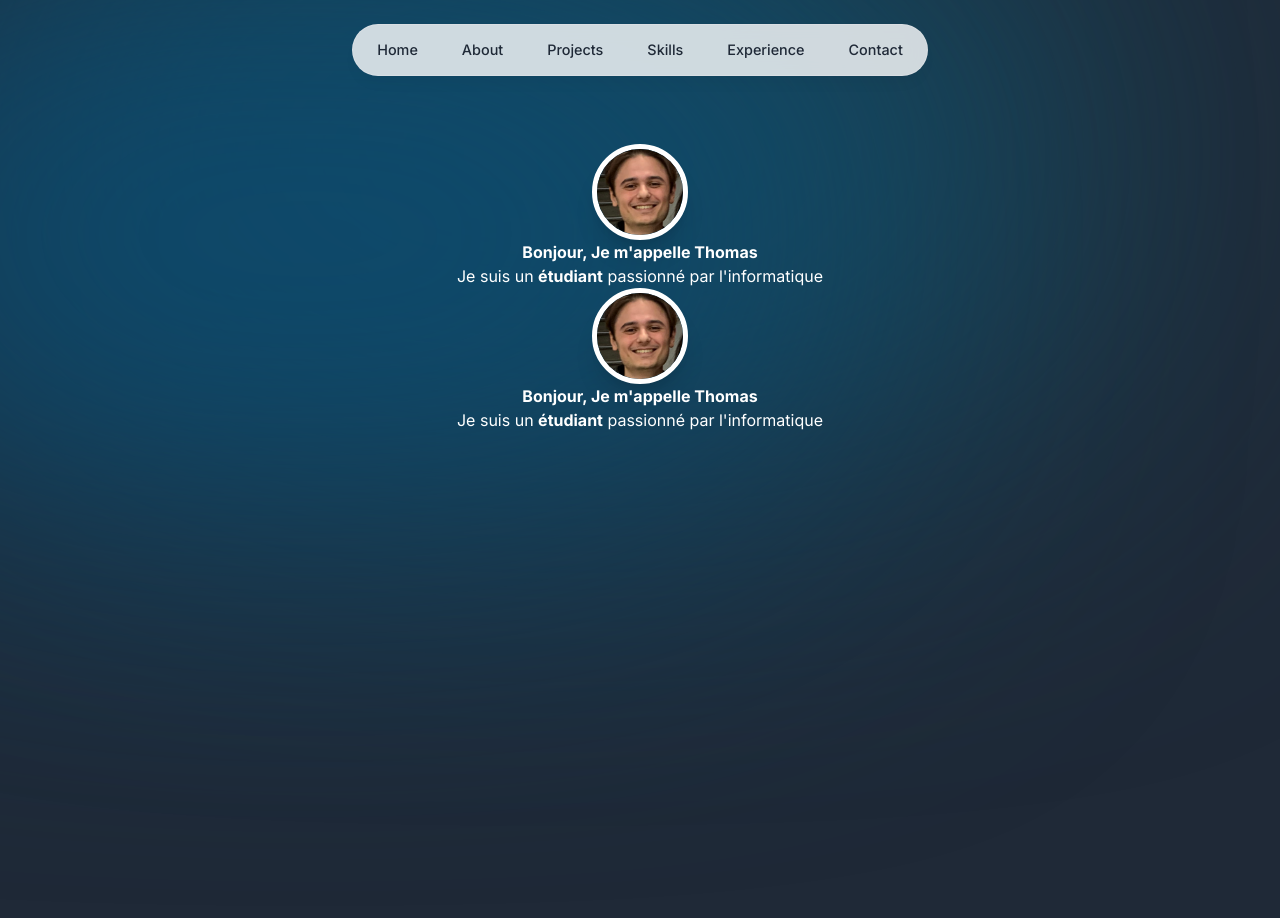
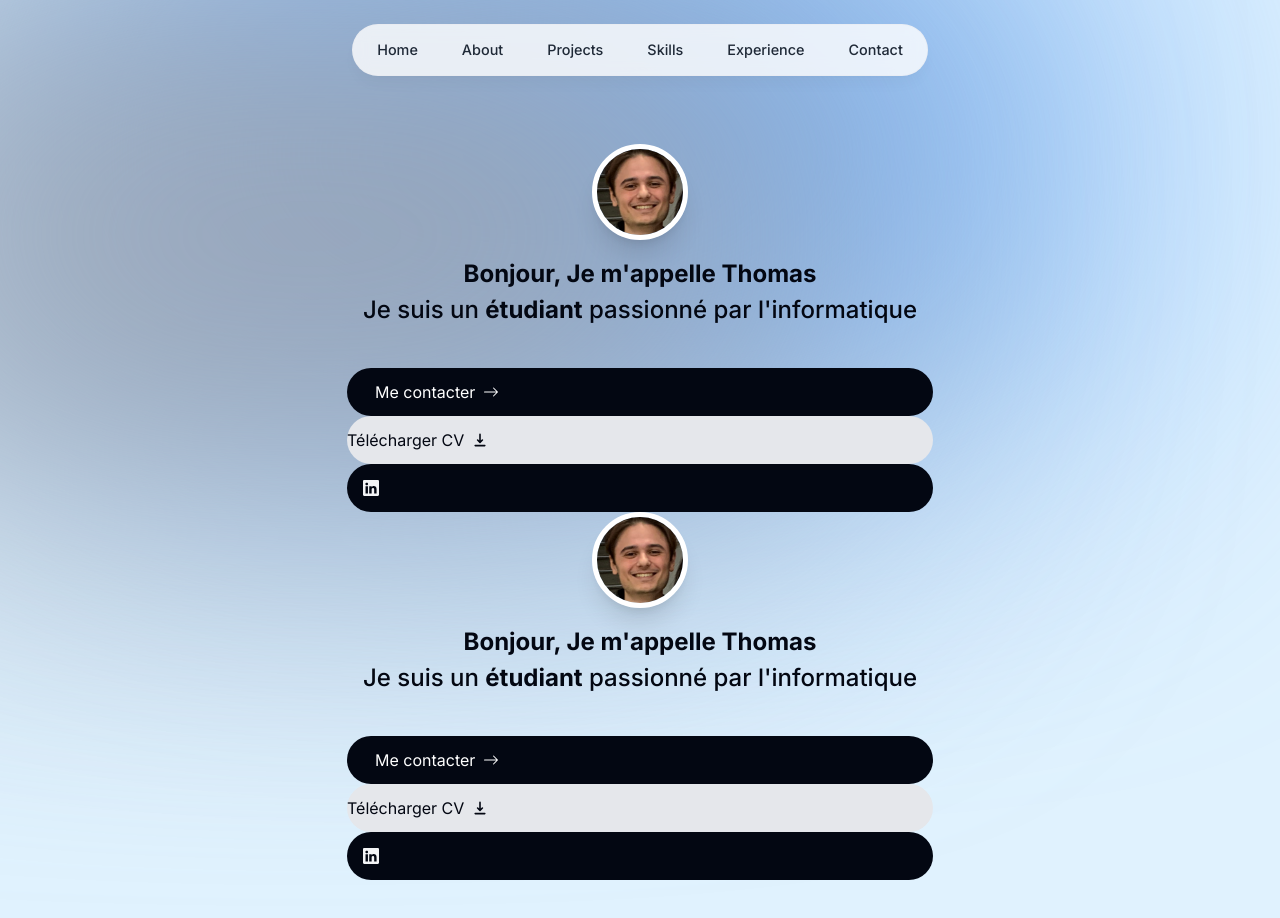
Before and after one commit to zalixzy/portfolio, a Next.js app: page / in a window 1280 px wide. Shown: the top 918 px of the page. Built offline with nearby package versions, Linux system fonts and the light colour scheme.

Commit message:
avancement dans l'image + description profil

```diff
--- a/app/layout.tsx
+++ b/app/layout.tsx
@@ -17,11 +17,11 @@ export default function RootLayout({
   return (
     // Couleur du background du site et couleurs permettant de styliser le background
     <html lang="en">
-      <body className={`${inter.className} bg-gray-800 text-gray-950 relative h-[5000px] pt-28
+      <body className={`${inter.className} bg-sky-100 text-gray-950 relative h-[5000px] pt-28
        sm:pt-36 `}>{children}
-        <div className="bg-[#164e63] absolute top-[-6rem] right-[11rem] h-[31.25rem]
+        <div className="bg-blue-400 absolute top-[-6rem] right-[11rem] h-[31.25rem]
         w-[31.25rem] -z-10 rounded-full blur-[10rem] sm:w-[68.75rem]"></div>
-        <div className="bg-[#0c4a6e] absolute top-[-1rem] left-[-35rem] h-[31.25rem]
+        <div className="bg-gray-400  absolute top-[-1rem] left-[-35rem] h-[31.25rem]
         w-[50rem] -z-10 rounded-full blur-[10rem] sm:w-[68.75rem] md:left-[-33rem] lg:left[-28rem]
         xl:left-[-15rem] 2xl:left-[-5rem]"></div>
         <Header/>
--- a/app/page.tsx
+++ b/app/page.tsx
@@ -2,7 +2,7 @@ import Intro from "@/components/intro"
 
 export default function Home() {
   return (
-    <main className="">
+    <main className="flex flex-col items-center px-4">
       <Intro />
     </main>
   )
--- a/components/intro.tsx
+++ b/components/intro.tsx
@@ -3,14 +3,17 @@
 import React from 'react'
 import Image from 'next/image'
 import { motion } from 'framer-motion'
+import { BsArrowRight, BsLinkedin } from "react-icons/bs"
+import { HiDownload } from "react-icons/hi"
 
 import { useTranslation } from 'react-i18next';
+import Link from 'next/link';
 
 
   export default function Intro() {
     const { t } = useTranslation();
     return (
-      <section>
+      <section className="mb-28 max-w-[50rem] text-center sm:mb-0 ">
           <div className="flex items-center justify-center">
               <div className="">
                 <motion.div
@@ -34,23 +37,42 @@ import { useTranslation } from 'react-i18next';
 
           </div>
 
-          <motion.p className="text-white text-center"
-          initial ={{opacity:0, scale: 0}}
-          animate= {{opacity:1, scale:1}}>
-            <div>
-              <span className="font-bold">Bonjour, Je m'appelle Thomas
-                {/* {t('Intro1')} */}
-              </span>
-            </div>
-            <div>
+          <motion.p className="text-gray-950  mb-10 mt-4 px-4 font-medium text-2xl !leading-[1.5]
+           sm:text-2xl "
+            initial={{ opacity: 0, y: 100 }}
+            animate={{ opacity: 1, y: 0 }}
+            >
+            <span className="font-bold">
+              Bonjour, Je m'appelle Thomas
+              {/* {t('Intro1')} */}
+            </span>
+            <br />
             {/* {t('Intro2')} */}
-            Je suis un{" "}
-              <span className="font-bold">étudiant
-                {/* {t('Intro3')} */}
-              </span>  passionné par l'informatique
-              {/* {t('Intro4')} */}
-            </div>
+            {" "}Je suis un{" "}
+            <span className="font-bold">
+              étudiant
+              {/* {t('Intro3')} */}
+            </span>{" "}
+            passionné par l'informatique
+            {/* {t('Intro4')} */}
           </motion.p>
+          <div>
+            <Link className="bg-gray-950 text-white px-7 py-3 flex items-center gap-2
+            rounded-full
+            " href="#contact">Me contacter <BsArrowRight />
+            </Link>
+            <a className="bg-gray-200 text-gray-950px-7 py-3 flex items-center gap-2
+            rounded-full
+            ">Télécharger CV <HiDownload />
+            </a>
+            <a className="bg-gray-950 text-gray-100 p-4 flex items-center gap-2
+            rounded-full">
+              <BsLinkedin />
+
+            </a>
+
+          </div>
+
 
 
       </section>
```
Also changed, not shown: .eslintrc.json.
